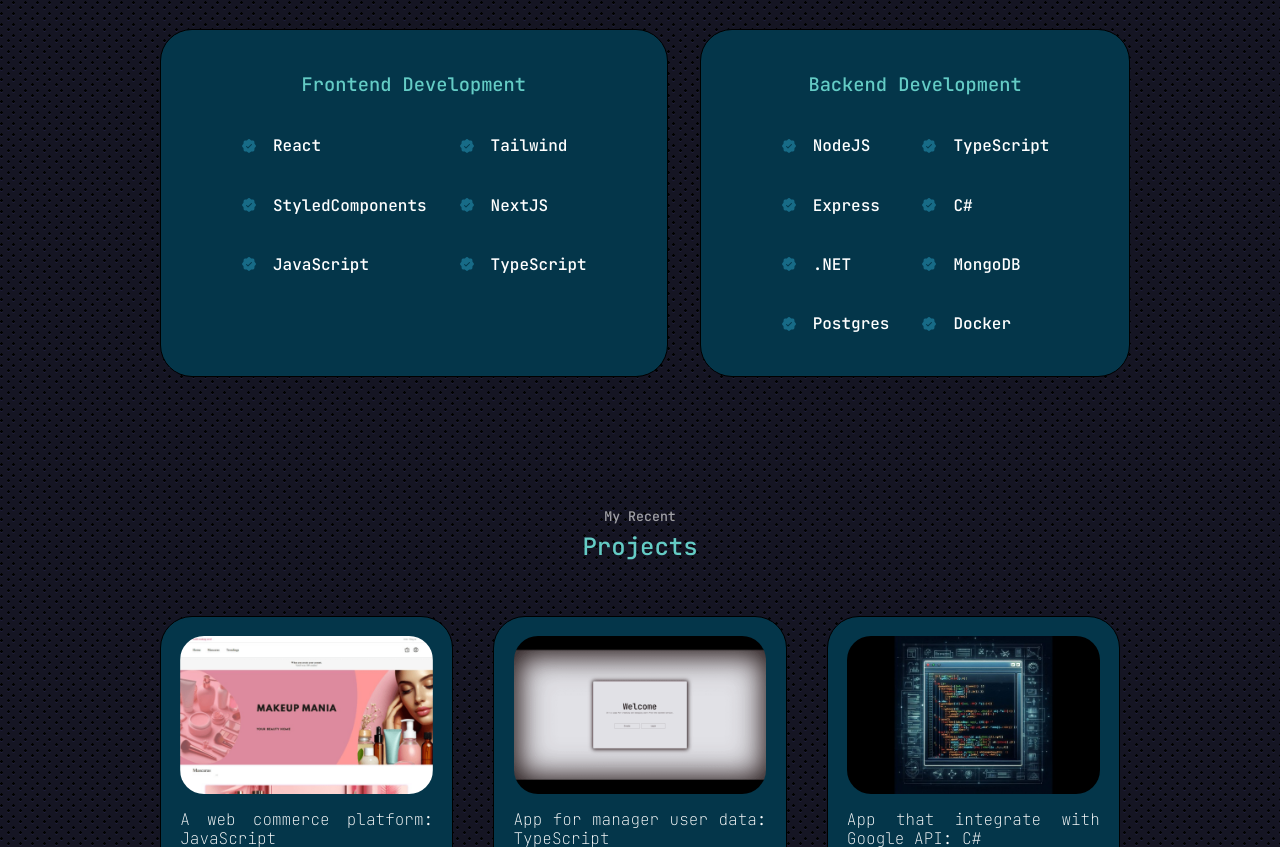
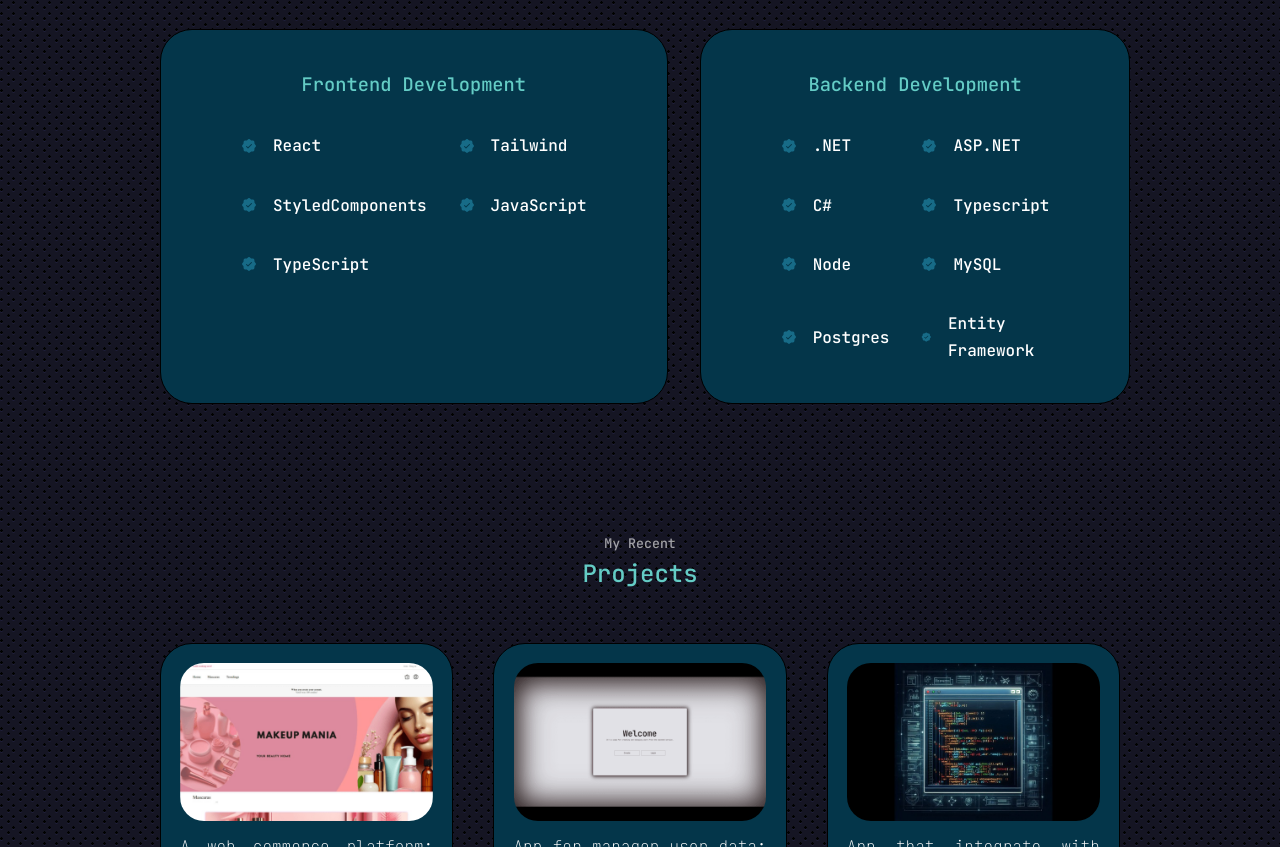
Before and after one commit to tiago0214/tiago-portfolio, a React (Vite) app: page / in a window 1280 px wide. Shown: the part 1880-2727 px from the top of the page. Built offline with nearby package versions, Linux system fonts and the light colour scheme.

Commit message:
add: experience information

```diff
--- a/src/components/Experience/index.tsx
+++ b/src/components/Experience/index.tsx
@@ -61,10 +61,6 @@ export function Experience({activeColor}:ThemeSelectProps){
             </article>
             <article>
               <SealCheck weight="fill" color={colorIcon}/>
-              <h4>NextJS</h4>
-            </article>
-            <article>
-              <SealCheck weight="fill" color={colorIcon}/>
               <h4>JavaScript</h4>
             </article>
             <article>
@@ -80,15 +76,11 @@ export function Experience({activeColor}:ThemeSelectProps){
           <ExperienceContent>
             <article>
               <SealCheck weight="fill" color={colorIcon}/>
-              <h4>NodeJS</h4>
+              <h4>.NET</h4>
             </article>
             <article>
               <SealCheck weight="fill" color={colorIcon}/>
-              <h4>TypeScript</h4>
-            </article>
-            <article>
-              <SealCheck weight="fill" color={colorIcon}/>
-              <h4>Express</h4>
+              <h4>ASP.NET</h4>
             </article>
             <article>
               <SealCheck weight="fill" color={colorIcon}/>
@@ -96,11 +88,15 @@ export function Experience({activeColor}:ThemeSelectProps){
             </article>
             <article>
               <SealCheck weight="fill" color={colorIcon}/>
-              <h4>.NET</h4>
+              <h4>Typescript</h4>
             </article>
             <article>
               <SealCheck weight="fill" color={colorIcon}/>
-              <h4>MongoDB</h4>
+              <h4>Node</h4>
+            </article>
+            <article>
+              <SealCheck weight="fill" color={colorIcon}/>
+              <h4>MySQL</h4>
             </article>
             <article>
               <SealCheck weight="fill" color={colorIcon}/>
@@ -108,7 +104,7 @@ export function Experience({activeColor}:ThemeSelectProps){
             </article>
             <article>
               <SealCheck weight="fill" color={colorIcon}/>
-              <h4>Docker</h4>
+              <h4>Entity Framework</h4>
             </article>
           </ExperienceContent>
         </div>
```
